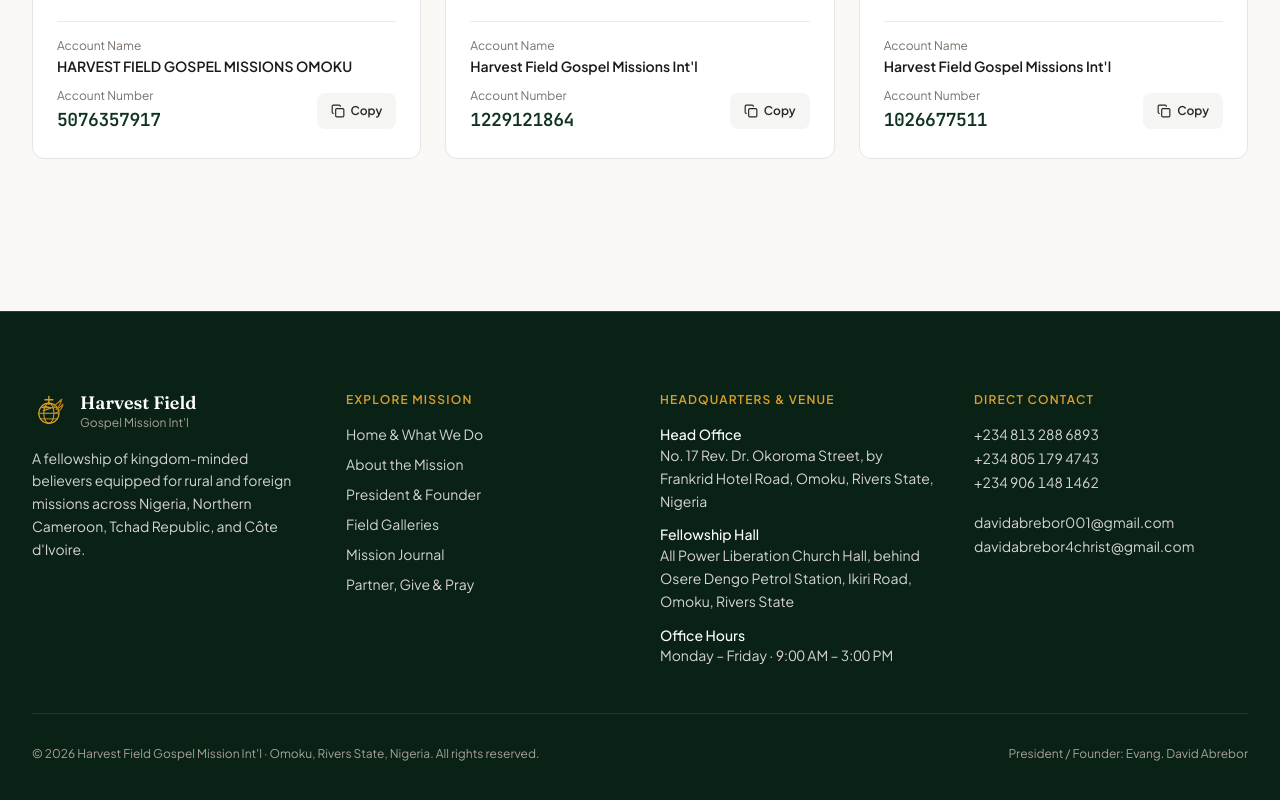
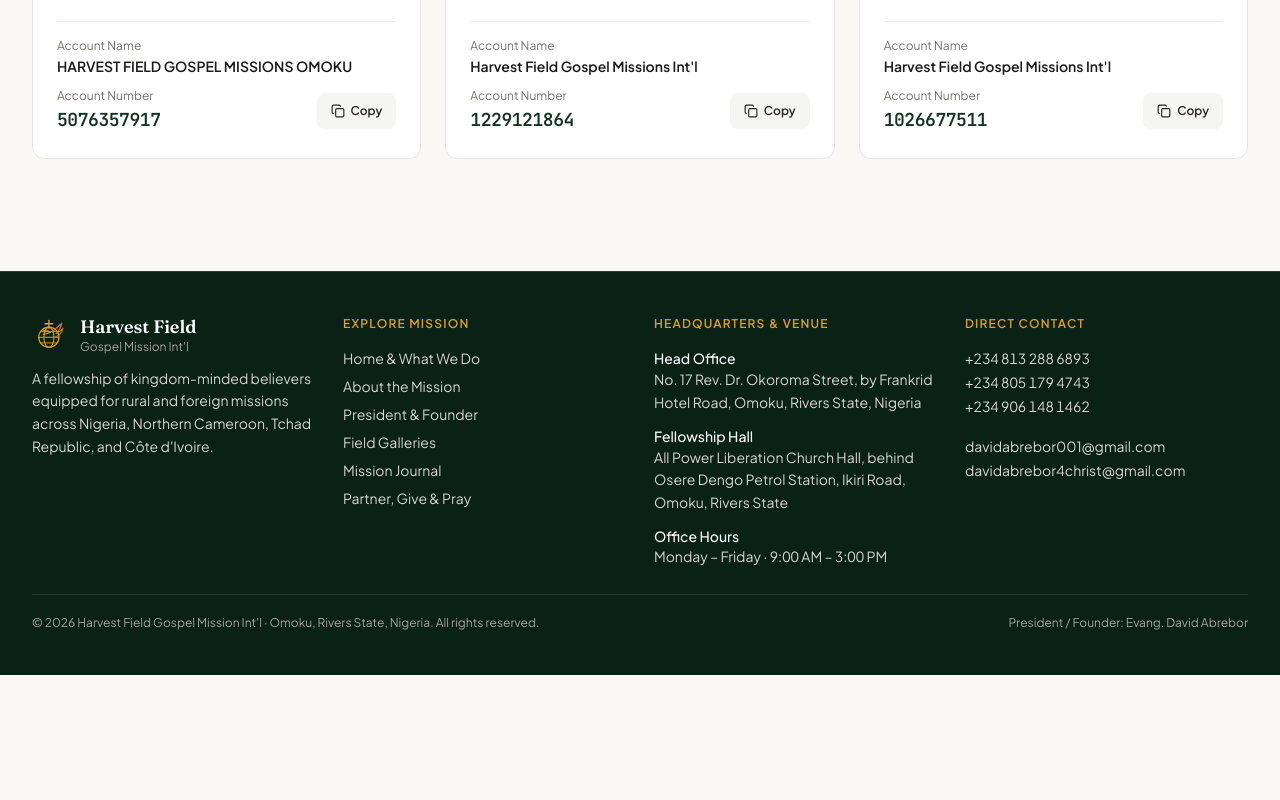
Before and after one commit to harvestfieldgospelmission-creator/Harvestfield, a React (Vite) app: page / in a window 1280 px wide. Shown: the part 5685-6485 px from the top of the page. After the commit the page ends 6360 px from the top, so only its background shows below. Built offline with nearby package versions, Linux system fonts and the light colour scheme.

Commit message:
Tighten homepage cards and site chrome

```diff
--- a/src/components/Footer.tsx
+++ b/src/components/Footer.tsx
@@ -8,11 +8,11 @@ interface FooterProps {
 
 export const Footer: React.FC<FooterProps> = ({ onNavigate }) => {
   return (
-    <footer className="bg-forest-950 text-stone-200 border-t border-forest-800 mt-24">
-      <div className="max-w-7xl mx-auto px-4 sm:px-6 lg:px-8 py-16 lg:py-20">
-        <div className="grid grid-cols-1 md:grid-cols-2 lg:grid-cols-4 gap-10 pb-12 border-b border-forest-800/80">
+    <footer className="bg-forest-950 text-stone-200 border-t border-forest-800 mt-14">
+      <div className="max-w-7xl mx-auto px-4 sm:px-6 lg:px-8 py-9 lg:py-11">
+        <div className="grid grid-cols-1 md:grid-cols-2 lg:grid-cols-4 gap-7 pb-7 border-b border-forest-800/80">
           {/* Column 1: Mission Identity */}
-          <div className="space-y-4">
+          <div className="space-y-3">
             <div className="flex items-center gap-3">
               <MissionMark className="w-9 h-9 text-harvest-400 shrink-0" />
               <div>
@@ -33,7 +33,7 @@ export const Footer: React.FC<FooterProps> = ({ onNavigate }) => {
             <h3 className="font-sans text-xs font-semibold uppercase tracking-widest text-harvest-400 mb-4">
               Explore Mission
             </h3>
-            <ul className="space-y-2.5 text-sm">
+            <ul className="space-y-2 text-sm">
               {[
                 { id: 'home' as PageId, label: 'Home & What We Do' },
                 { id: 'mission' as PageId, label: 'About the Mission' },
@@ -104,7 +104,7 @@ export const Footer: React.FC<FooterProps> = ({ onNavigate }) => {
           </div>
         </div>
 
-        <div className="pt-8 flex flex-col sm:flex-row items-start sm:items-center justify-between gap-4 text-xs text-stone-400">
+        <div className="pt-5 flex flex-col sm:flex-row items-start sm:items-center justify-between gap-4 text-xs text-stone-400">
           <p>
             © {new Date().getFullYear()} {MISSION_INFO.name} · Omoku, Rivers State, Nigeria. All rights reserved.
           </p>
```
